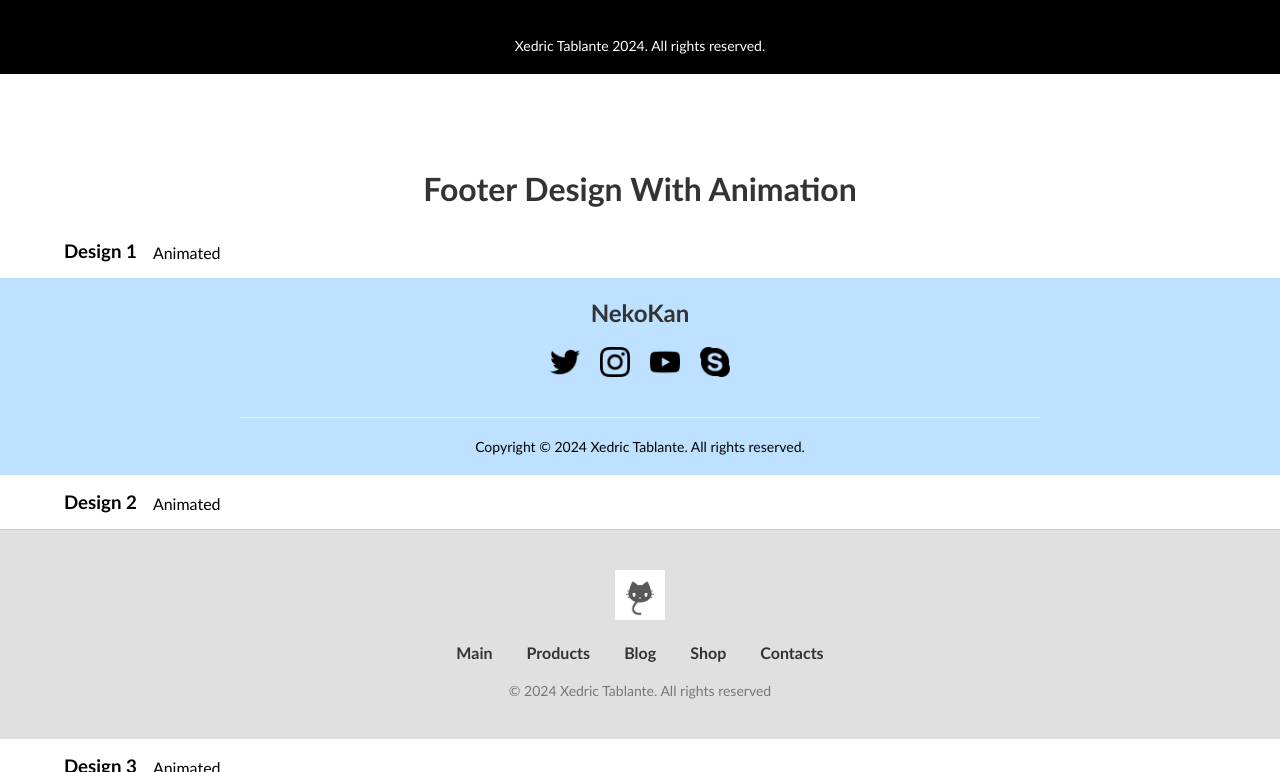
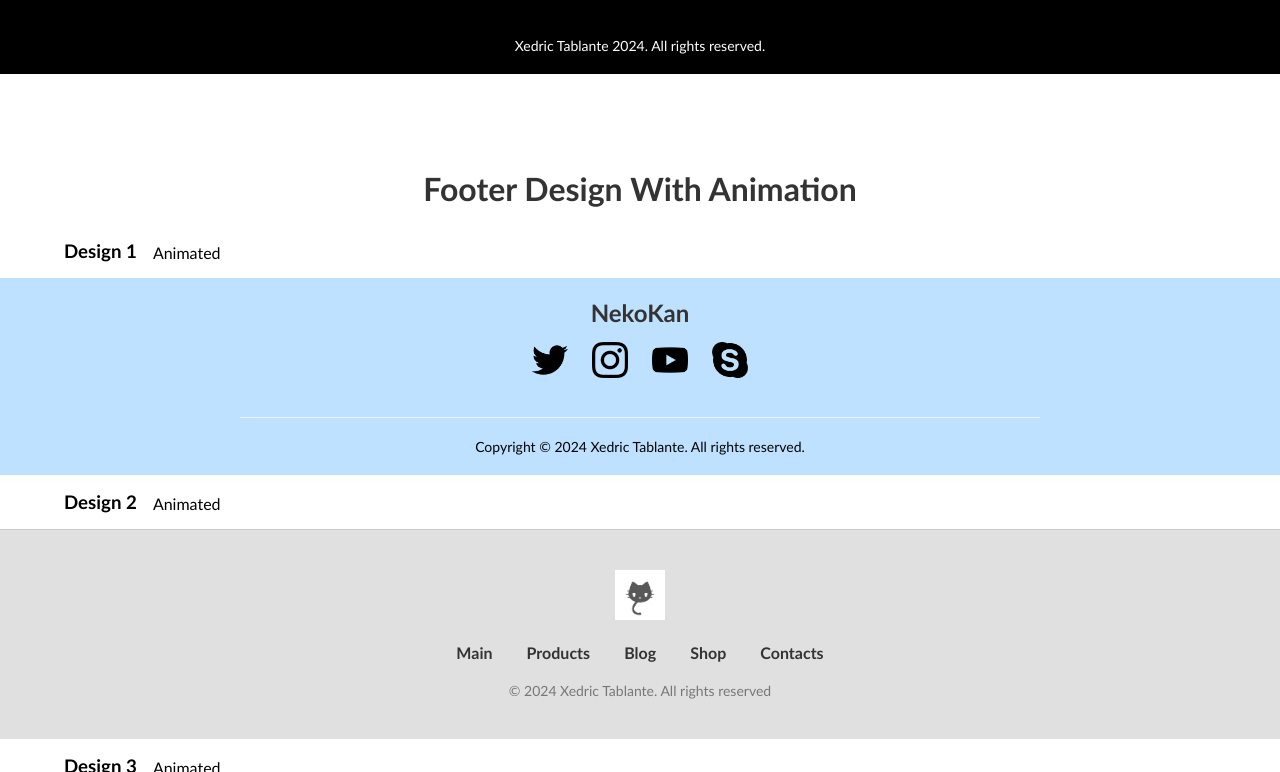
Before and after one commit to xedders/WD-SEATWORK-3, a plain HTML site: page pages/footer-gallery/index.html in a window 1280 px wide. In both pictures the pointer is over the element 640 px from the left and 1602 px from the top of the page. Shown: the part 1230-2002 px from the top of the page. Drawn offline with Linux system fonts and the light colour scheme.

Commit message:
fix(fixed the animation in design 1): deisgn 1 animation

```diff
--- a/pages/footer-gallery/assets/css/style.css
+++ b/pages/footer-gallery/assets/css/style.css
@@ -402,6 +402,10 @@ h1{
         height: 30px;
     }
 
+    .social-icons:hover {
+        transform: scale(1.2);
+      }
+
     footer hr {
         border: 0;
         border-top: 1px solid rgba(255, 255, 255, 0.658);
```
